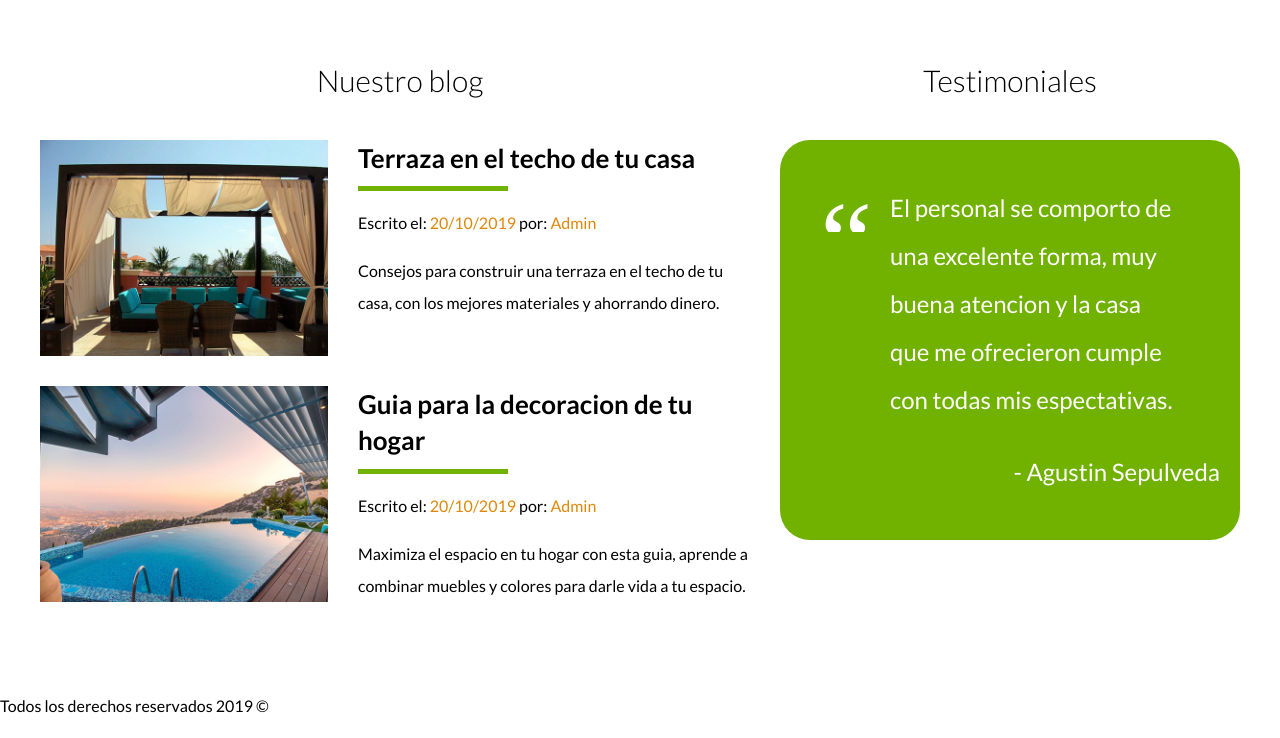
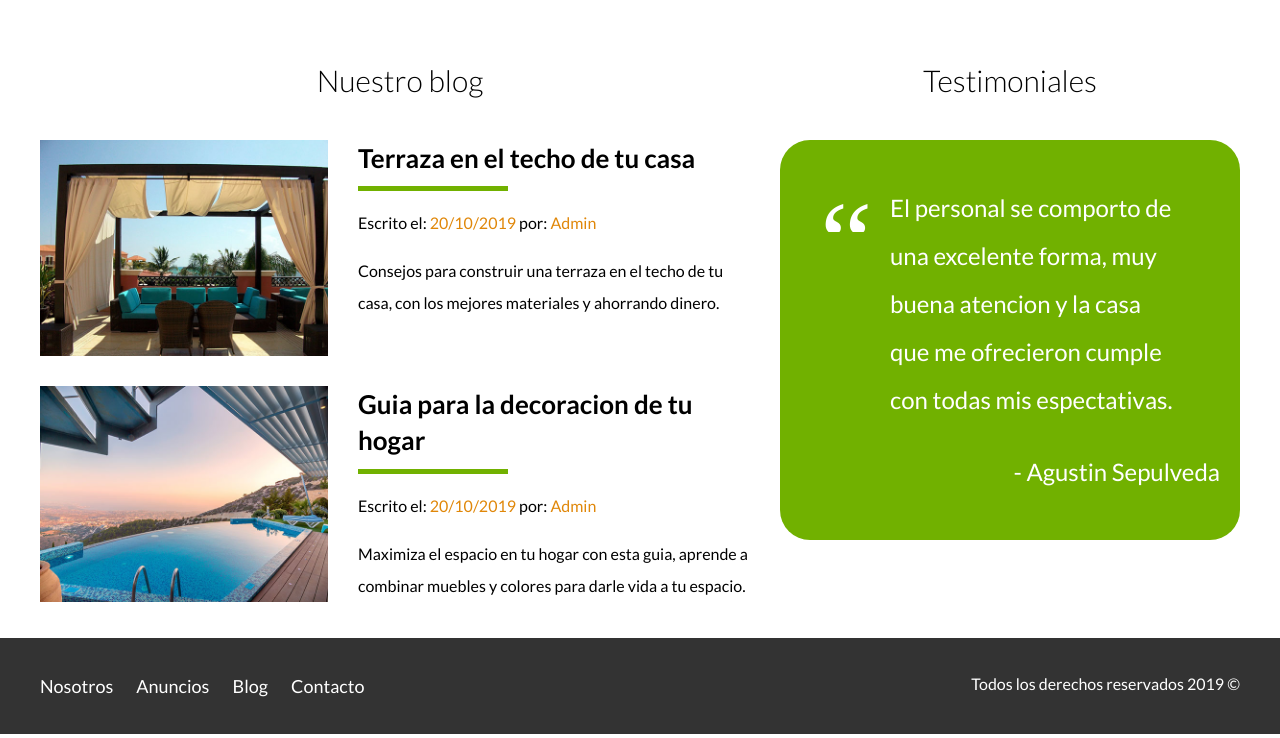
Before and after one commit to AguuSz/html-course, a plain HTML site: page bienes-raices/index.html in a window 1280 px wide. Shown: the part 2593-3331 px from the top of the page. Drawn offline with Linux system fonts and the light colour scheme.

Commit message:
Finalizada pagina principal! :D

```diff
--- a/bienes-raices/css/styles.css
+++ b/bienes-raices/css/styles.css
@@ -252,3 +252,18 @@ h4{
     position: relative;
     padding-left: 5rem;
 }
+/* ------------------------------------------------------------------------------------------------- */
+/* Footer del sitio */
+.site-footer {
+    background-color: #333333;
+    margin: 0;
+}
+.contenedor-footer{
+    padding: 3rem 0;
+    display: flex;
+    justify-content: space-between;
+}
+.copyright {
+    margin: 0;
+    color: white;
+}
--- a/bienes-raices/index.html
+++ b/bienes-raices/index.html
@@ -182,15 +182,16 @@
 		</section>
 	</div>
 
-	<footer>
+	<footer class="site-footer seccion">
+		<div class="contenedor contenedor-footer">
 			<nav class="navegacion">
 				<a href="nosotros.html">Nosotros</a>
 				<a href="anuncios.html">Anuncios</a>
 				<a href="blog.html">Blog</a>
 				<a href="contacto.html">Contacto</a>
 			</nav>
-
-		<p>Todos los derechos reservados 2019 &copy;</p>
+			<p class="copyright">Todos los derechos reservados 2019 &copy;</p>
+		</div>
 	</footer>
 
 </body>
```
Lines whose indentation alone changed are shown as unchanged.
